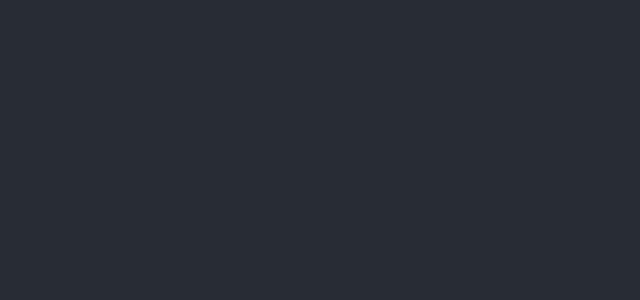
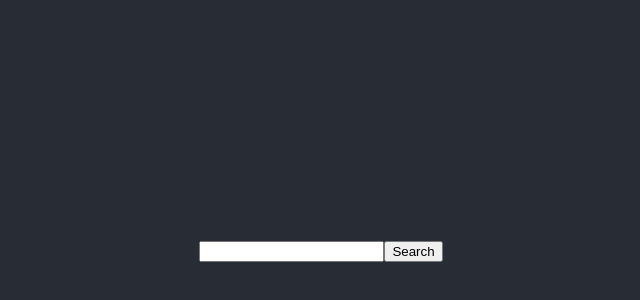
Before and after one commit to Ascent817/city-explorer, a React (Create React App) app: page / in a window 1280 px wide. Shown: the part 154-454 px from the top of the page, without its empty margins (319-959 px from the left). Built offline with nearby package versions, Linux system fonts and the light colour scheme.

Commit message:
Add CityExplorer component

```diff
--- a/src/App.css
+++ b/src/App.css
@@ -1,19 +1,4 @@
-.App {
-  text-align: center;
-}
-
-.App-logo {
-  height: 40vmin;
-  pointer-events: none;
-}
-
-@media (prefers-reduced-motion: no-preference) {
-  .App-logo {
-    animation: App-logo-spin infinite 20s linear;
-  }
-}
-
-.App-header {
+.App-main {
   background-color: #282c34;
   min-height: 100vh;
   display: flex;
@@ -23,16 +8,3 @@
   font-size: calc(10px + 2vmin);
   color: white;
 }
-
-.App-link {
-  color: #61dafb;
-}
-
-@keyframes App-logo-spin {
-  from {
-    transform: rotate(0deg);
-  }
-  to {
-    transform: rotate(360deg);
-  }
-}
--- a/src/App.js
+++ b/src/App.js
@@ -1,12 +1,12 @@
 import './App.css';
+import CityExplorer from './components/CityExplorer.js';
 
 function App() {
-  return (
-    <div className="App">
-      <header className="App-header">
-      </header>
-    </div>
-  );
+    return (
+        <div className="App-main">
+            <CityExplorer/>
+        </div>
+    );
 }
 
 export default App;
--- /dev/null
+++ b/src/components/CityExplorer.js
@@ -0,0 +1,23 @@
+import React from "react";
+import './CityExplorer.css';
+
+class CityExplorer extends React.Component {
+    constructor(props) {
+        super(props);
+        this.state = {
+            data: null,
+            city: ''
+        };
+    }
+
+    render() {
+        return (
+            <form>
+                <input type="text" />
+                <button type="submit">Search</button>
+            </form>
+        );
+    }
+}
+
+export default CityExplorer;
```
Also changed, not shown: public/manifest.json, src/components/CityExplorer.css (added), 1 other file (tests, documents, lock files or other folders).
